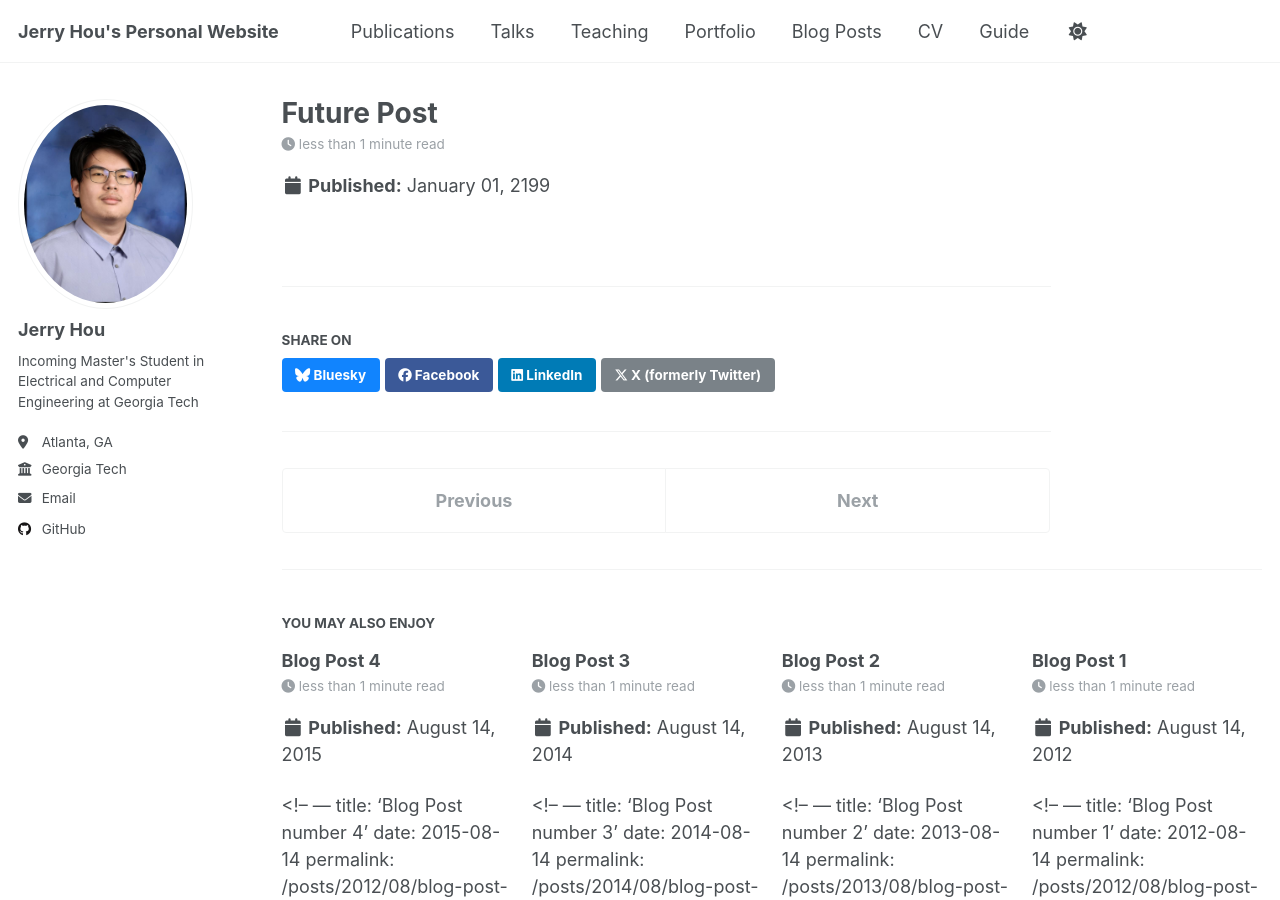
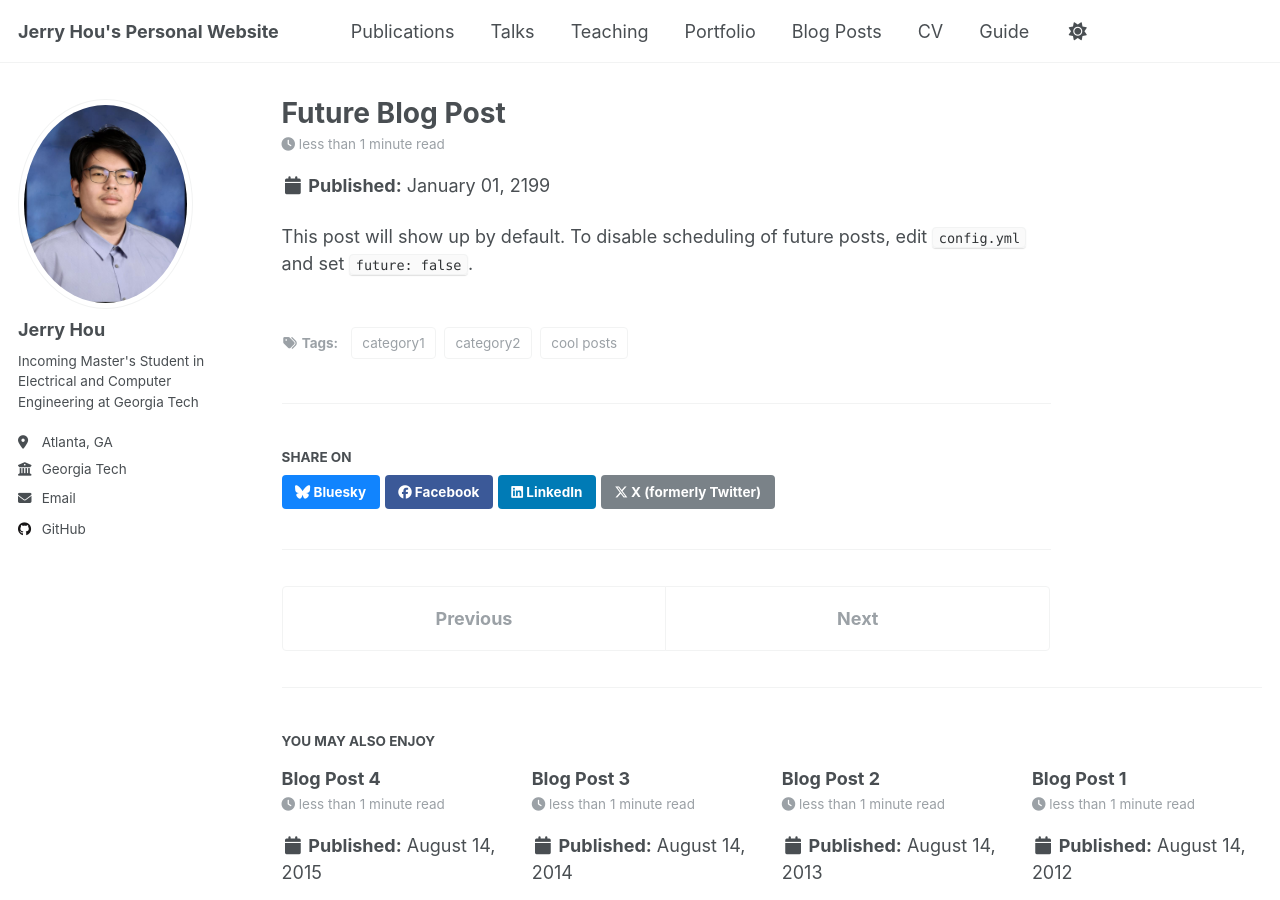
Before and after one commit to huidonghou/huidonghou.github.io, a Jekyll site: the page built from _posts/2199-01-01-future-post.md, in a window 1280 px wide and 900 px high. Built offline with Jekyll 4.4.1, drawn with Linux system fonts in a browser that asks for light colours; a script that is not in the unit is left out.

Commit message:
Disabling future blog posts

```diff
--- a/_config.yml
+++ b/_config.yml
@@ -91,7 +91,7 @@ publication_category:
 teaser                   :  # filename of teaser fallback teaser image placed in /images/, .e.g. "500x300.png"
 breadcrumbs              : false # true, false (default)
 words_per_minute         : 160
-future                   : true
+future                   : false
 read_more                : "disabled" # if enabled, adds "Read more" links to excerpts
 talkmap_link             : false      #change to true to add link to talkmap on talks page
 comments:
--- a/_pages/teaching.html
+++ b/_pages/teaching.html
@@ -6,7 +6,7 @@ author_profile: true
 ---
 
 {% include base_path %}
-
+I have been fortunate to serve as Teaching Assistants for the following courses at Boston College during my undergraduate studies.
 {% for post in site.teaching reversed %}
   {% include archive-single.html %}
 {% endfor %}
--- a/_posts/2199-01-01-future-post.md
+++ b/_posts/2199-01-01-future-post.md
@@ -1,4 +1,4 @@
-<!-- ---
+---
 title: 'Future Blog Post'
 date: 2199-01-01
 permalink: /posts/2012/08/blog-post-4/
@@ -8,4 +8,4 @@ tags:
   - category2
 ---
 
-This post will show up by default. To disable scheduling of future posts, edit `config.yml` and set `future: false`.  -->
+This post will show up by default. To disable scheduling of future posts, edit `config.yml` and set `future: false`.
```
